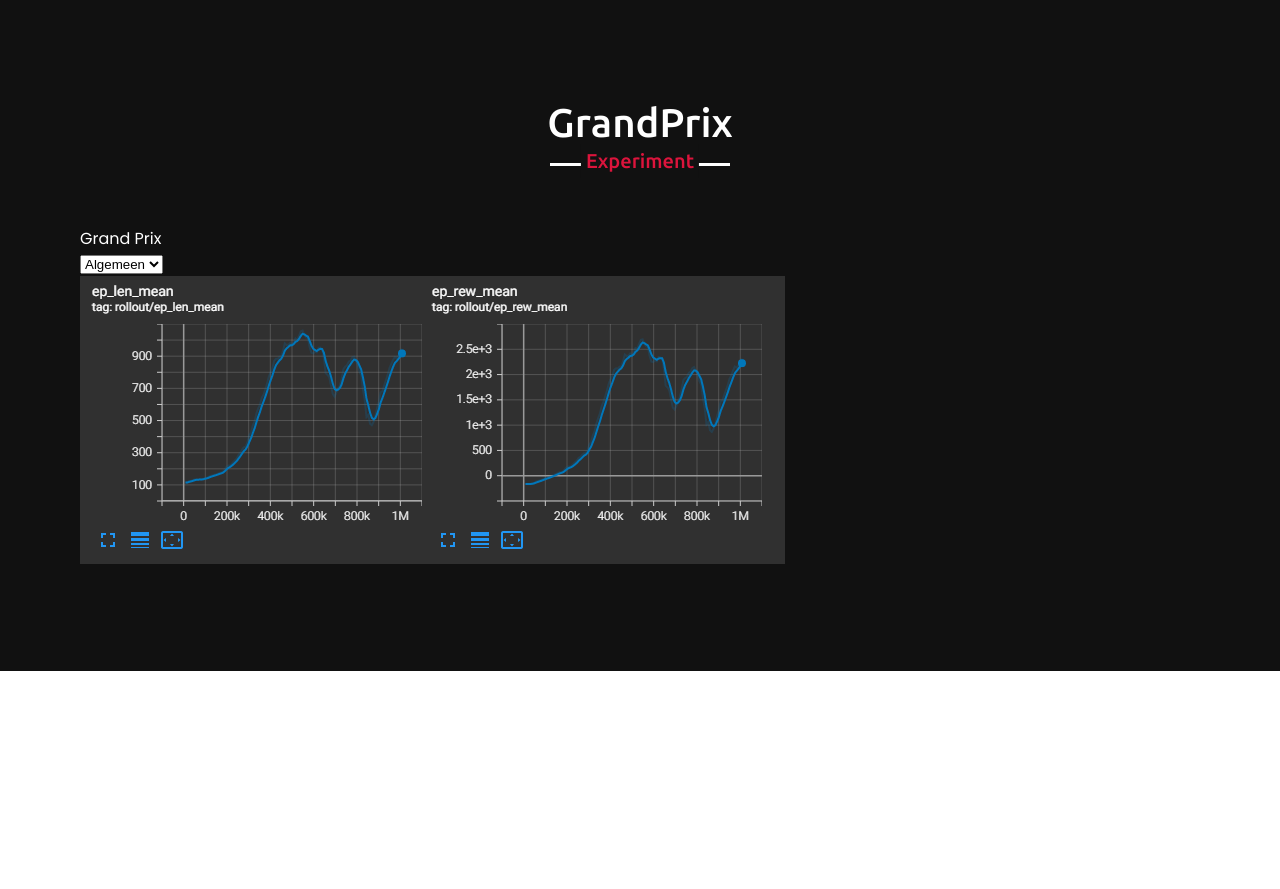
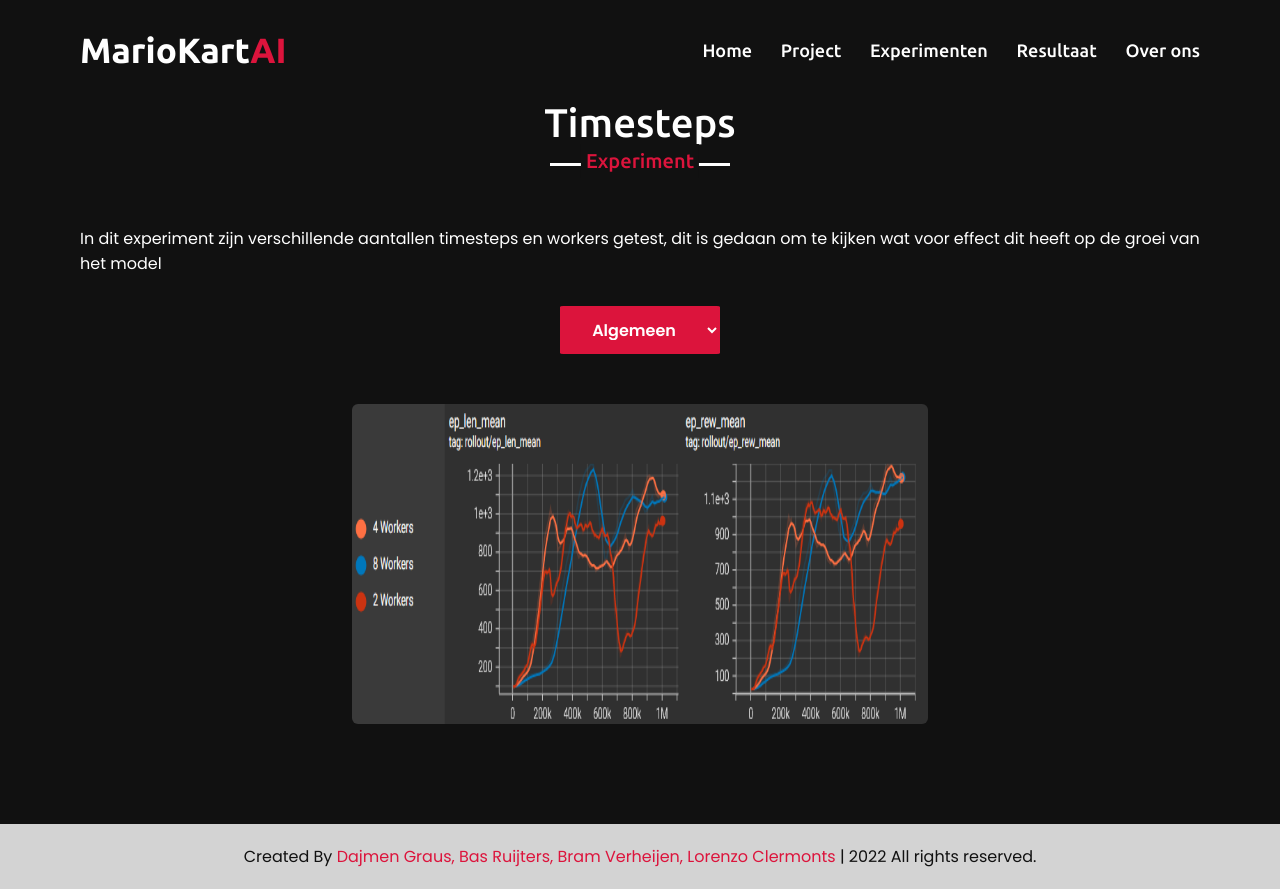
Before and after one commit to BrVerheijen/ExplainableAI, a plain HTML site: page Experiment4.html in a window 1280 px wide. Before the commit the page ends 800 px from the top, so only its background shows below. Drawn offline with nearby package versions, Linux system fonts and the light colour scheme.

Commit message:
Experiments styling :)

```diff
--- a/Experiment4.html
+++ b/Experiment4.html
@@ -11,28 +11,50 @@
         <script src="https://cdnjs.cloudflare.com/ajax/libs/waypoints/4.0.1/jquery.waypoints.min.js"></script>
         <script src="https://cdnjs.cloudflare.com/ajax/libs/OwlCarousel2/2.3.4/owl.carousel.min.js"></script>
     </head>
-    <body>
-
+    <body style="background-color:#111">
+        <div class="scroll-up-btn">
+            <i class="fas fa-angle-up"></i>
+        </div>
+        <nav class="navbar">
+            <div class="max-width">
+                <div class="logo"><a onclick="home()">MarioKart<span>AI</span></a></div>
+                <ul class="menu">
+                    <li><a href="#home" >Home</a></li>
+                    <li><a href="#about" >Project</a></li>
+                    <li><a href="#services">Experimenten</a></li>
+                    <li><a href="#skills">Resultaat</a></li>
+                    <li><a href="#teams">Over ons</a></li>
+                </ul>
+                <div class="menu-btn">
+                    <i class="fas fa-bars"></i>
+                </div>
+            </div>
+        </nav>
         <section class="experiment-uitleg" id="experiment-uitleg">
             <div class="max-width">
-                <h2 class="title" id="title">GrandPrix</h2>
+                <h2 class="title" id="title">Timesteps</h2>
                 <div class="experiment-uitleg-content">
-                    <div class="column left">
+                    <div class="info">
                         <p id="text" class="text"></p>
-                        <video height="240" width="320" controls hidden id="video" class="video">
-                        </video>
                     </div>
-                    <div class="column right">
+                    <div class="dropdown">
                         <select id="experiment-drop" class="experiment-drop">
                         </select>
-                        <img id="graph" src="">
                         <select id="video-drop" class="video-drop" hidden>
                         </select>
+                    </div>
+                    <div class="visual">
+                        <img id="graph" src="">
+                        <video controls hidden id="video" class="video">
+                        </video>
+
                     </div>
                 </div>
             </div>
         </section>
-
+        <footer>
+            <span>Created By <a href="#">Dajmen Graus, Bas Ruijters, Bram Verheijen, Lorenzo Clermonts</a> | <span class="far fa-copyright"></span> 2022 All rights reserved.</span>
+        </footer>
     <script src="script.js"></script>
     <script src="experiments.js"></script>
     </body>
```
Also changed, not shown: Experiment5.html (+1 -1 lines).
